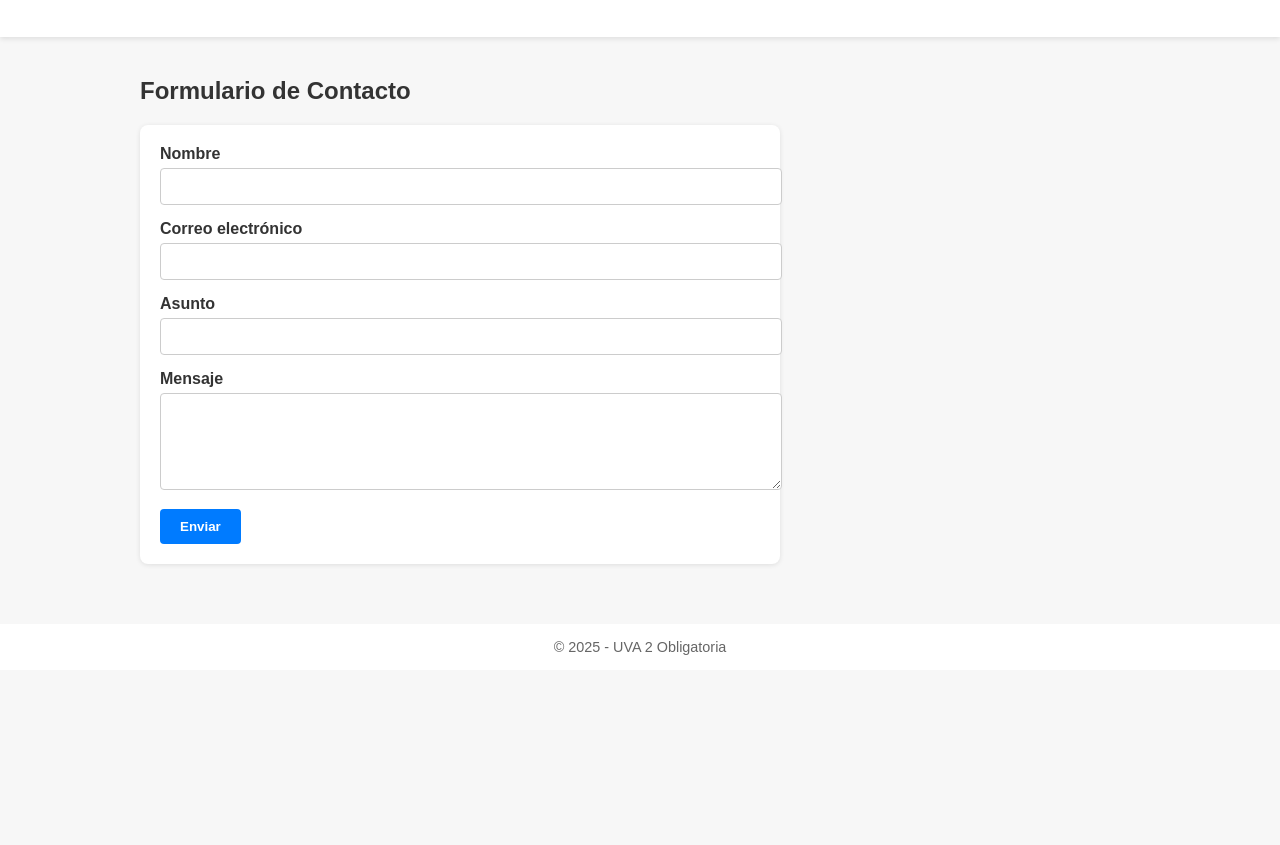
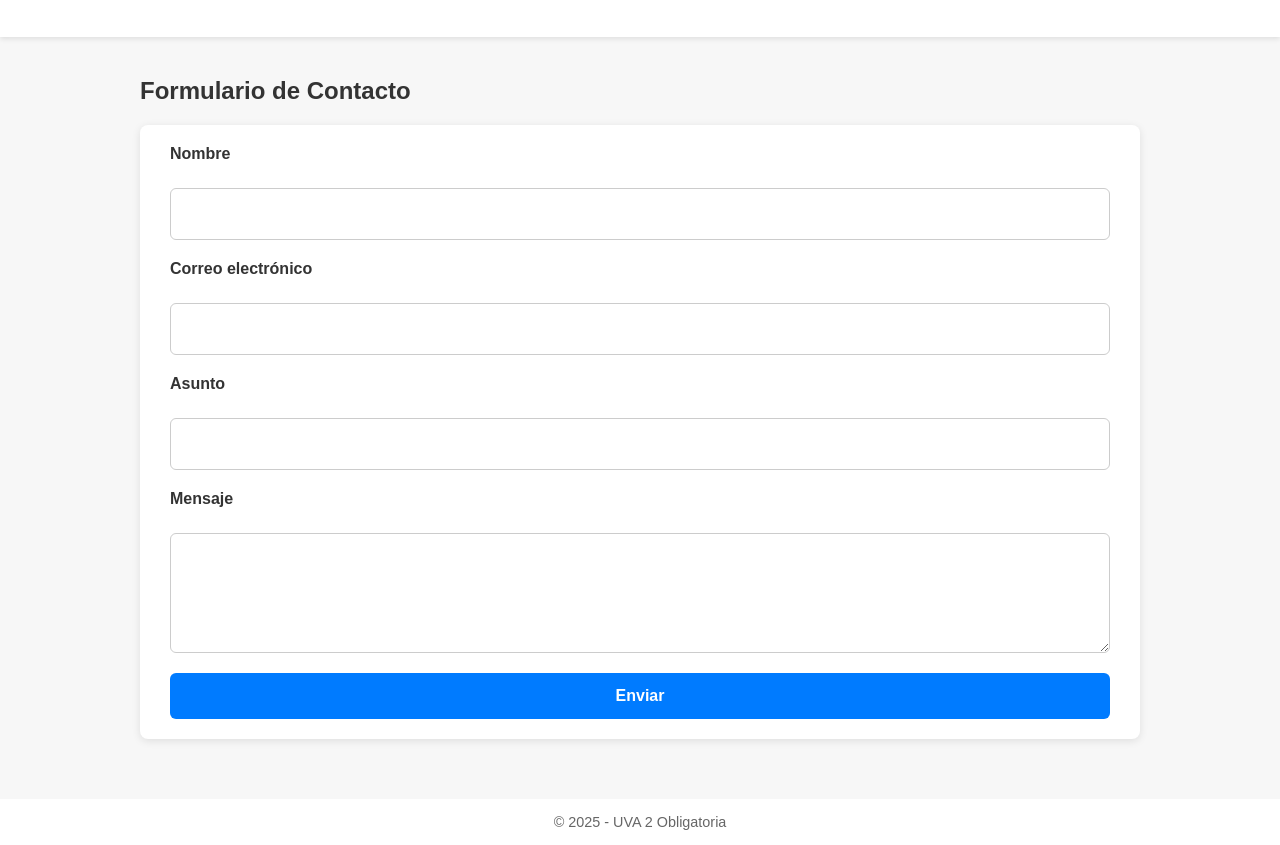
Before and after one commit to tdelliantoni/Ejercicio-Obligatorio-UVA2, a plain HTML site: page contacto.html in a window 1280 px wide. Shown: the part 71-916 px from the top of the page. Before the commit the page ends 800 px from the top, so only its background shows below. Drawn offline with Linux system fonts and the light colour scheme.

Commit message:
v. Footer ajustado

```diff
--- a/style.css
+++ b/style.css
@@ -105,40 +105,72 @@ footer {
 
 form {
     background-color: #fff;
-    padding: 20px;
+    padding: 20px 30px;
     border-radius: 8px;
-    box-shadow: 0 1px 5px rgba(0, 0, 0, 0.1);
-    max-width: 600px;
+    box-shadow: 0 2px 8px rgba(0, 0, 0, 0.1);
+    box-sizing: border-box;
+    width: 100%;
+    display: flex;
+    flex-direction: column;
+    gap: 20px;
 }
 
+
 form label {
-    display: block;
+    font-weight: bold;
     margin-bottom: 5px;
-    font-weight: bold;
+    font-size: 1em;
 }
 
-form input, form textarea {
+form input,
+form textarea {
     width: 100%;
-    padding: 10px;
-    margin-bottom: 15px;
+    padding: 16px;
+    font-size: 1em;
     border: 1px solid #ccc;
-    border-radius: 4px;
-    font-family: inherit;
+    border-radius: 6px;
+    box-sizing: border-box;
+}
+
+
+form textarea {
+    resize: vertical;
+    min-height: 120px;
 }
 
 form button {
     background-color: #007BFF;
-    color: #fff;
+    color: white;
     border: none;
-    padding: 10px 20px;
-    border-radius: 4px;
+    padding: 14px;
+    font-size: 1em;
+    font-weight: bold;
+    border-radius: 6px;
     cursor: pointer;
-    font-weight: bold;
+    transition: background-color 0.3s ease;
 }
 
 form button:hover {
     background-color: #0056b3;
 }
+
+
+/* Footer Abajo de la página */
+
+html, body {
+    height: 100%;
+}
+
+.wrapper {
+    min-height: 100vh;
+    display: flex;
+    flex-direction: column;
+}
+
+main.container {
+    flex: 1;
+}
+
 
 /* Responsive */
 
```
Also changed, not shown: avisos.html (+2 -1 lines), index.html (+4 -2 lines), materias.html (+13 -6 lines), sobremi.html (+7 -5 lines).
